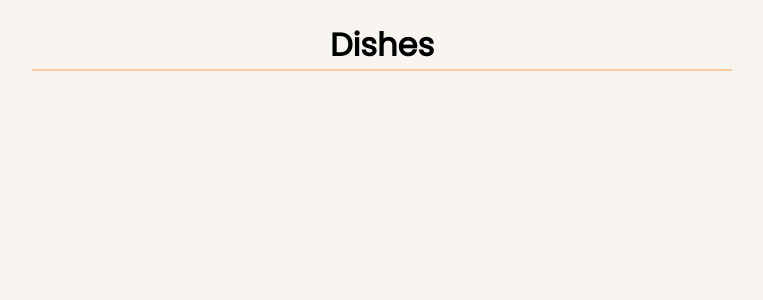
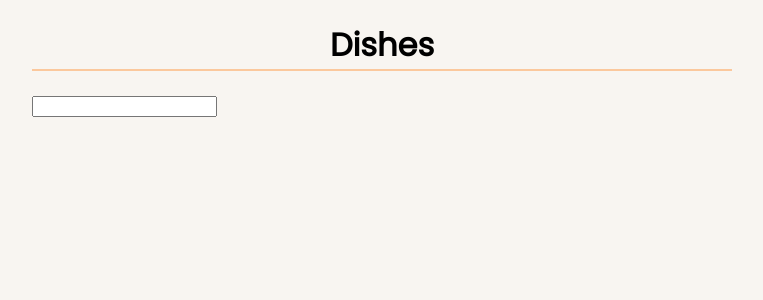
Before and after one commit to gerhynes/react-hooks, a React (Create React App) app: page / in a window 1280 px wide. Shown: the top 300 px of the page, without its empty margins (258-1021 px from the left). Built offline with nearby package versions, Linux system fonts and the light colour scheme.

Commit message:
Add useState example

```diff
--- a/public/index.html
+++ b/public/index.html
@@ -22,7 +22,7 @@
       work correctly both with client-side routing and a non-root public URL.
       Learn how to configure a non-root public URL by running `npm run build`.
     -->
-  <title>React App</title>
+  <title>React Hooks Demo</title>
 </head>
 
 <body>
--- a/src/App.js
+++ b/src/App.js
@@ -1,9 +1,14 @@
-import React from "react";
+import React, { useState } from "react";
 
 const App = () => {
+  // const [value, setValue] = useState(initialState)
+  const [name, setName] = useState("");
+
   return (
     <div className="main-wrapper">
       <h1>Dishes</h1>
+      <h3>{name}</h3>
+      <input type="text" onChange={e => setName(e.target.value)} value={name} />
     </div>
   );
 };
```
